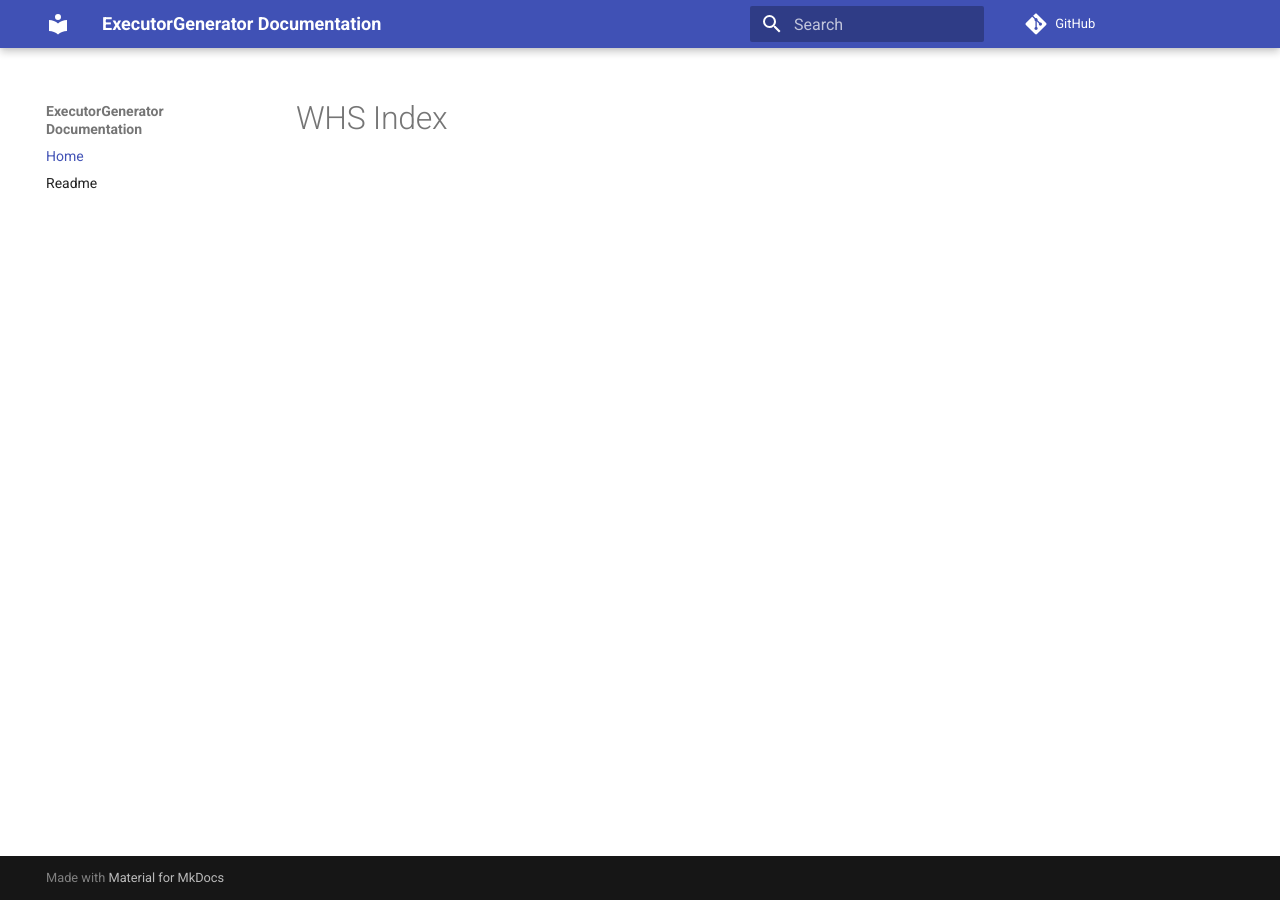
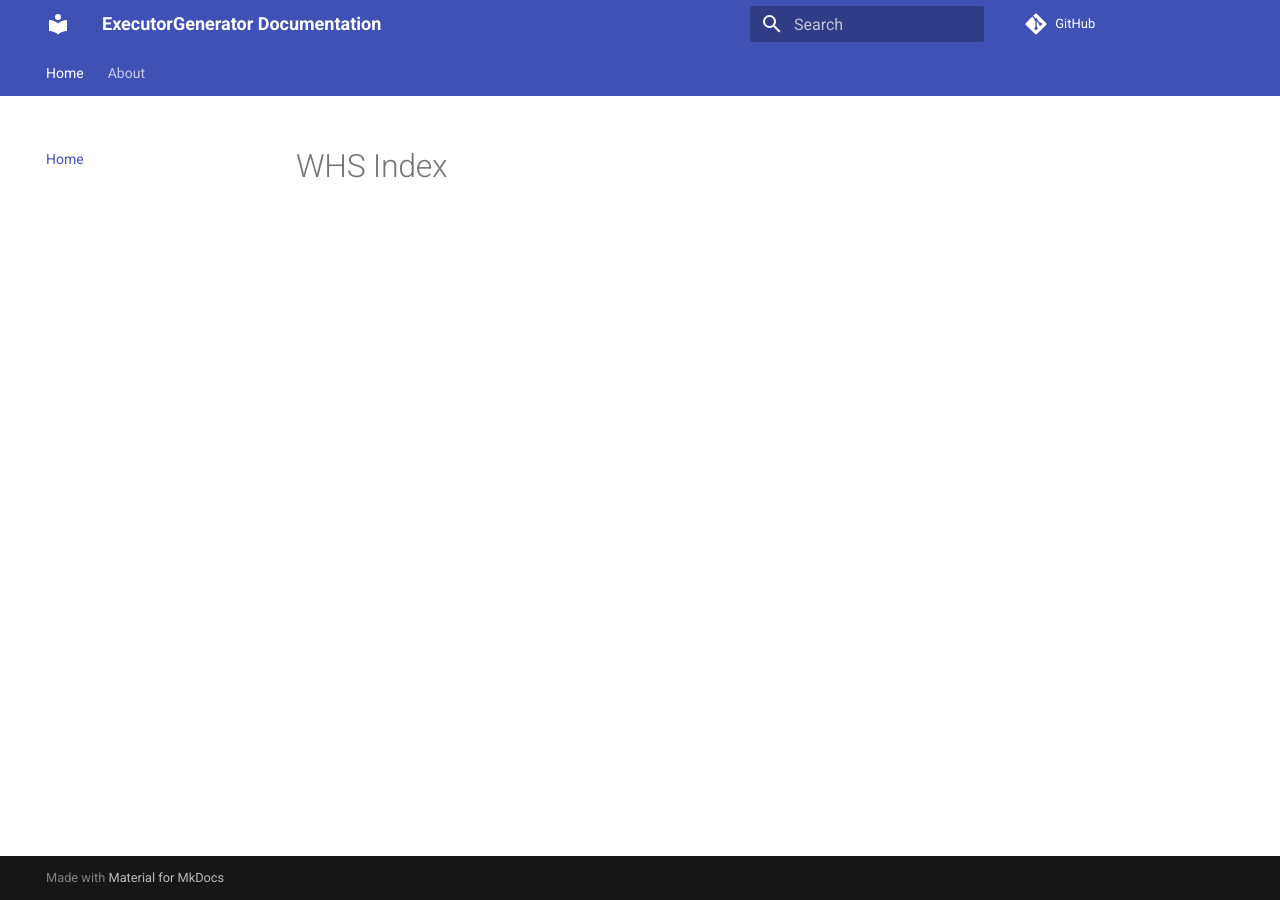
Before and after one commit to RT-whs/ExecutorGeneratorDocumentation, an MkDocs documentation site: the page built from docs/index.md, in a window 1280 px wide. Built offline with MkDocs 1.6.1 and Material for MkDocs 9.7.7, drawn with Linux system fonts in a browser that asks for light colours; comment, search, counter and statistics services are not loaded.

Commit message:
navigation added

```diff
--- a/mkdocs.yml
+++ b/mkdocs.yml
@@ -3,11 +3,17 @@ repo_url: https://github.com/RT-whs/ExecutorGeneratorDocumentation
 
 nav:
   - Home: index.md
-  - Readme: README.md
+  - About: about.md
 
 theme:
   #name: mkdocs
   name: material   # Pokud chceš použít Material theme, přidej tento řádek a uprav požadované téma
+  features:
+    - navigation.instant
+    - navigation.instant.progress
+    - navigation.instant.preview
+    - navigation.tracking
+    - navigation.tabs
 
 markdown_extensions:
   - codehilite
```
Also changed, not shown: docs/about.md (renamed from docs/README.md).
